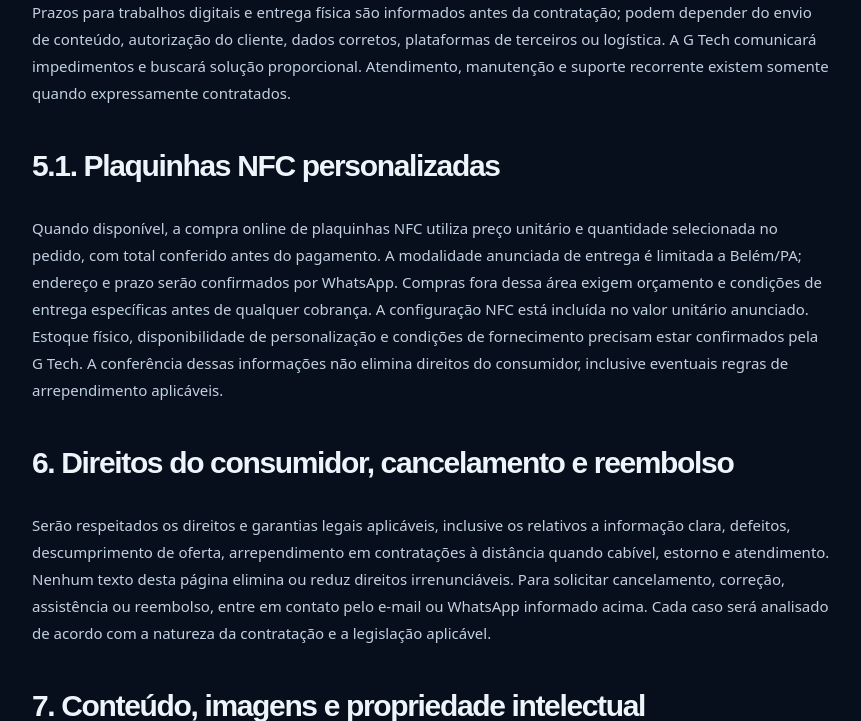
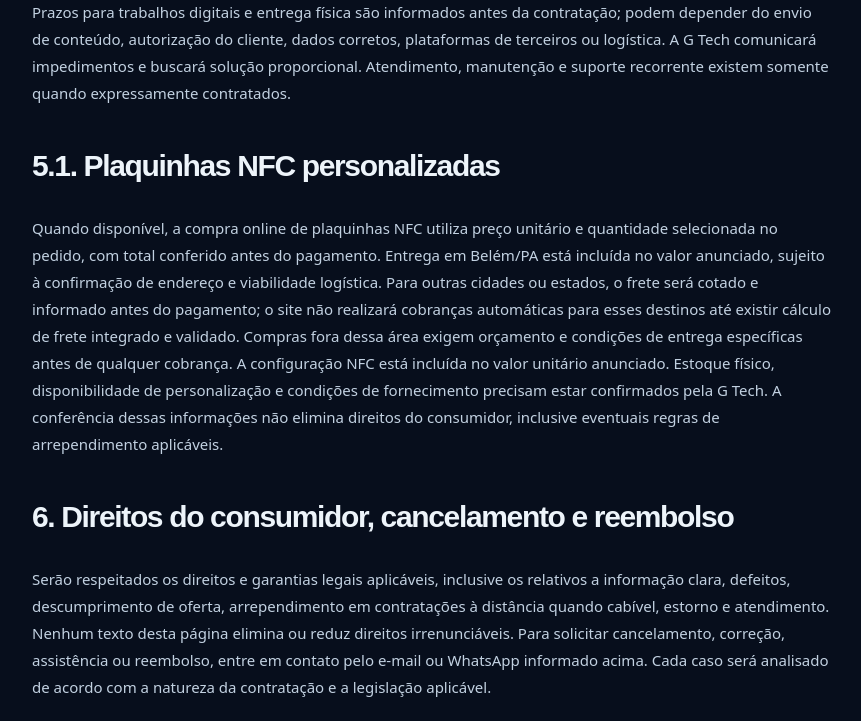
Before and after one commit to Gerrard013/gtech-ultra-final, a Flask app: page /termos in a window 1280 px wide. Shown: the part 1421-2142 px from the top of the page, without its empty margins (208-1069 px from the left). Run offline with Flask 3, Linux system fonts and the light colour scheme; some libraries are stand-ins or nearby versions.

Commit message:
feat(shipping): collect local address safely and quote nationwide freight before payment

```diff
--- a/templates/termos.html
+++ b/templates/termos.html
@@ -29,7 +29,7 @@
 <p>Prazos para trabalhos digitais e entrega física são informados antes da contratação; podem depender do envio de conteúdo, autorização do cliente, dados corretos, plataformas de terceiros ou logística. A G Tech comunicará impedimentos e buscará solução proporcional. Atendimento, manutenção e suporte recorrente existem somente quando expressamente contratados.</p>
 
 <h2>5.1. Plaquinhas NFC personalizadas</h2>
-<p>Quando disponível, a compra online de plaquinhas NFC utiliza preço unitário e quantidade selecionada no pedido, com total conferido antes do pagamento. A modalidade anunciada de entrega é limitada a Belém/PA; endereço e prazo serão confirmados por WhatsApp. Compras fora dessa área exigem orçamento e condições de entrega específicas antes de qualquer cobrança. A configuração NFC está incluída no valor unitário anunciado. Estoque físico, disponibilidade de personalização e condições de fornecimento precisam estar confirmados pela G Tech. A conferência dessas informações não elimina direitos do consumidor, inclusive eventuais regras de arrependimento aplicáveis.</p>
+<p>Quando disponível, a compra online de plaquinhas NFC utiliza preço unitário e quantidade selecionada no pedido, com total conferido antes do pagamento. Entrega em Belém/PA está incluída no valor anunciado, sujeito à confirmação de endereço e viabilidade logística. Para outras cidades ou estados, o frete será cotado e informado antes do pagamento; o site não realizará cobranças automáticas para esses destinos até existir cálculo de frete integrado e validado. Compras fora dessa área exigem orçamento e condições de entrega específicas antes de qualquer cobrança. A configuração NFC está incluída no valor unitário anunciado. Estoque físico, disponibilidade de personalização e condições de fornecimento precisam estar confirmados pela G Tech. A conferência dessas informações não elimina direitos do consumidor, inclusive eventuais regras de arrependimento aplicáveis.</p>
 
 <h2>6. Direitos do consumidor, cancelamento e reembolso</h2>
 <p>Serão respeitados os direitos e garantias legais aplicáveis, inclusive os relativos a informação clara, defeitos, descumprimento de oferta, arrependimento em contratações à distância quando cabível, estorno e atendimento. Nenhum texto desta página elimina ou reduz direitos irrenunciáveis. Para solicitar cancelamento, correção, assistência ou reembolso, entre em contato pelo e-mail ou WhatsApp informado acima. Cada caso será analisado de acordo com a natureza da contratação e a legislação aplicável.</p>
```
